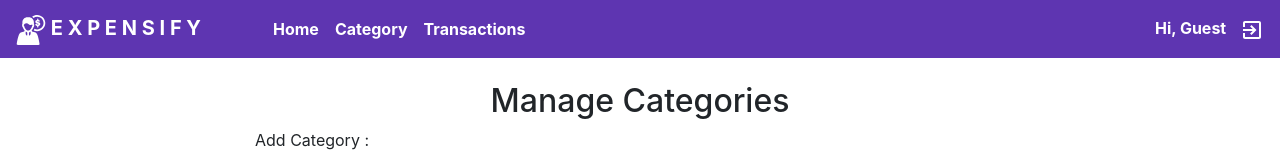
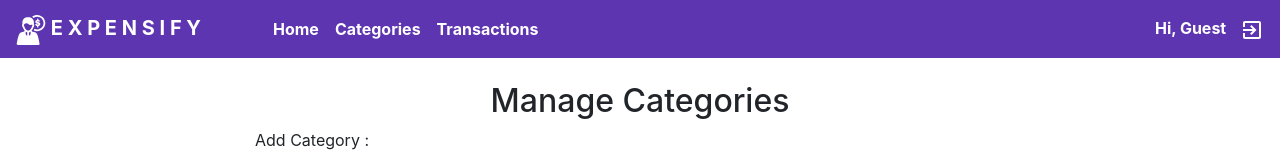
Before and after one commit to shreedharbhat98/Payment-Management-System, a React (Create React App) app: page /Category in a window 1280 px wide. Shown: the top 158 px of the page. Built offline with nearby package versions, Linux system fonts and the light colour scheme.

Commit message:
Simple typo fixed

```diff
--- a/src/MainComponents/DashboardComponents/DashboardNavbar.jsx
+++ b/src/MainComponents/DashboardComponents/DashboardNavbar.jsx
@@ -24,7 +24,7 @@ class DashboardNavbar extends Component {
                                 <Link to="/Dashboard" style={{ color: "white", fontWeight: "bold" }} className="nav-link">Home </Link>
                             </li>
                             <li className="nav-item">
-                                <Link to="/Category" style={{ color: "white", fontWeight: "bold" }} className="nav-link">Category </Link>
+                                <Link to="/Category" style={{ color: "white", fontWeight: "bold" }} className="nav-link">Categories </Link>
                             </li>
 
                             <li className="nav-item">
```
